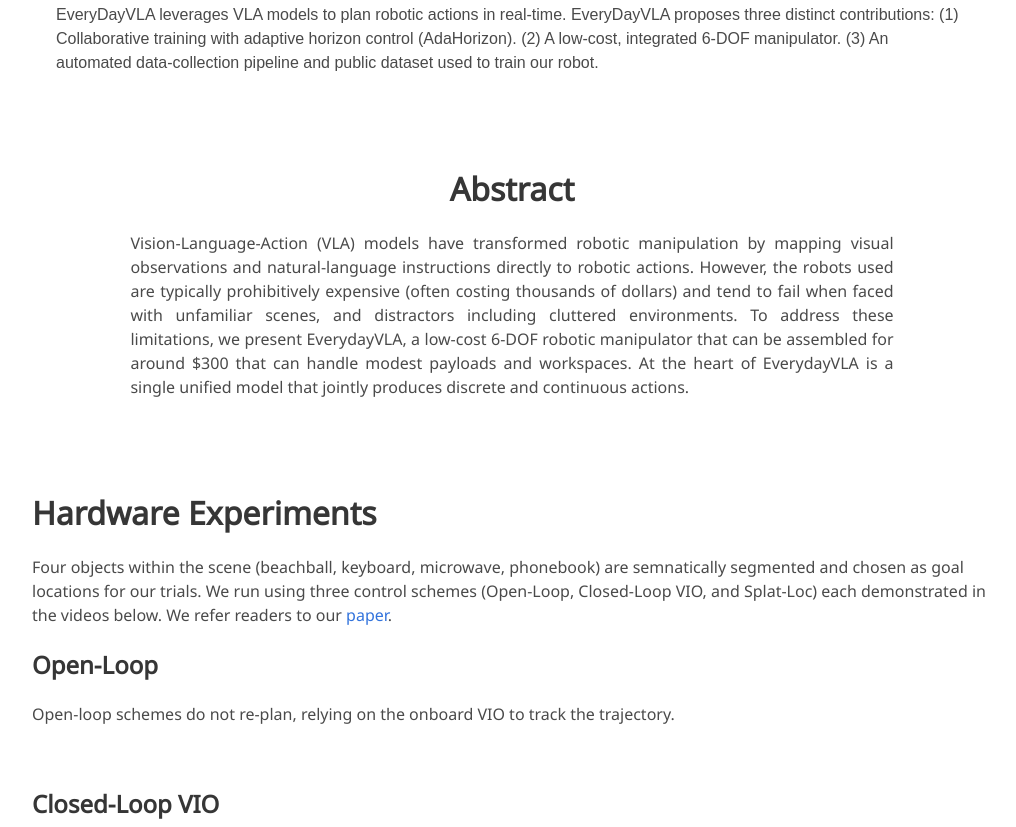
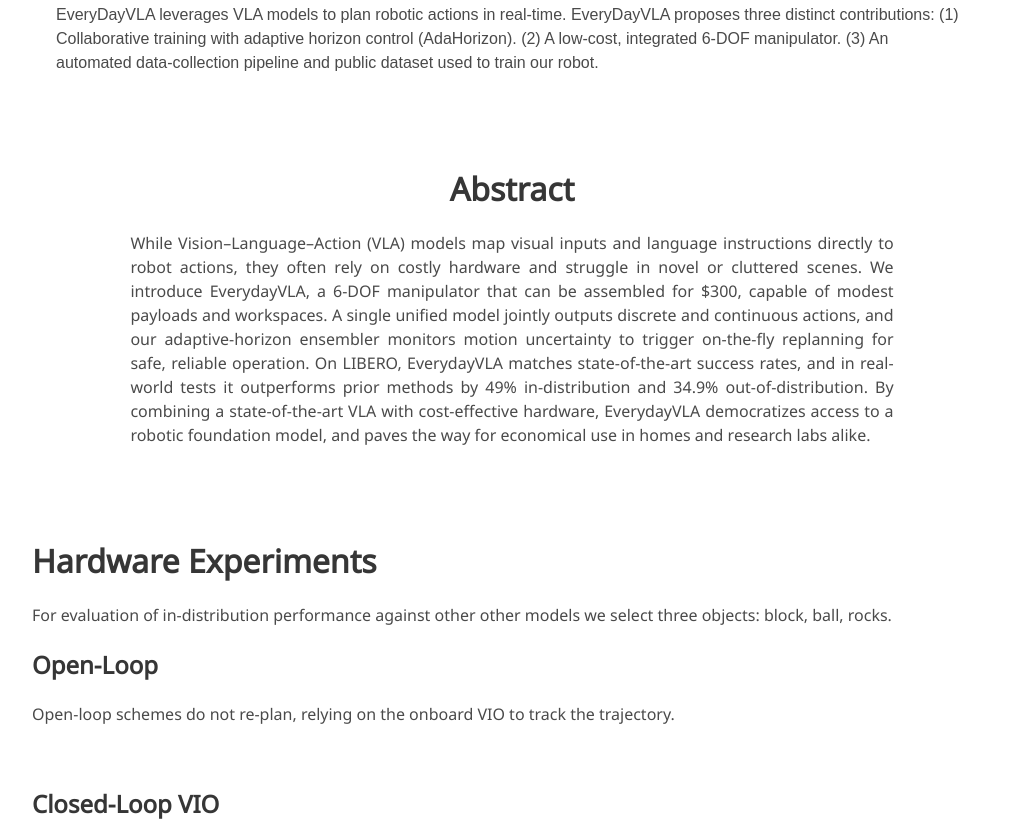
Before and after one commit to samchopra2003/everydayvla, a plain HTML site: page index.html in a window 1280 px wide. Shown: the part 573-1400 px from the top of the page, without its empty margins (128-1144 px from the left). Drawn offline with nearby package versions, Linux system fonts and the light colour scheme; a script that the page names is missing; some icons are missing; a web font is replaced by a local one.

Commit message:
updated abstract

```diff
--- a/index.html
+++ b/index.html
@@ -159,10 +159,15 @@
         <h2 class="title is-3">Abstract</h2>
         <div class="content has-text-justified">
           <p>
-            Vision-Language-Action (VLA) models have transformed robotic manipulation by mapping visual observations and natural-language instructions directly to robotic actions.
-              However, the robots used are typically prohibitively expensive (often costing thousands of dollars) and tend to fail when faced with unfamiliar scenes, and
-              distractors including cluttered environments. To address these limitations, we present EverydayVLA, a low-cost 6-DOF robotic manipulator that can be assembled
-              for around $300 that can handle modest payloads and workspaces. At the heart of EverydayVLA is a single unified model that jointly produces discrete and continuous actions.
+            While Vision–Language–Action (VLA) models map visual inputs and language instructions directly to robot
+            actions, they often rely on costly hardware and struggle in novel or cluttered scenes. We introduce
+            EverydayVLA, a 6-DOF manipulator that can be assembled for $300, capable of modest payloads and
+            workspaces. A single unified model jointly outputs discrete and continuous actions, and our
+            adaptive-horizon ensembler monitors motion uncertainty to trigger on-the-fly replanning for safe,
+            reliable operation. On LIBERO, EverydayVLA matches state-of-the-art success rates, and in real-world
+            tests it outperforms prior methods by 49% in-distribution and 34.9% out-of-distribution. By combining a
+            state-of-the-art VLA with cost-effective hardware, EverydayVLA democratizes access to a robotic
+            foundation model, and paves the way for economical use in homes and research labs alike.
           </p>
         </div>
       </div>
@@ -180,9 +185,8 @@
       <div class="column is-full-width">
         <h2 class="title is-3">Hardware Experiments</h2>
         <p>
-          Four objects within the scene (beachball, keyboard, microwave, phonebook) are semnatically segmented
-          and chosen as goal locations for our trials. We run using three control schemes (Open-Loop, Closed-Loop VIO, and Splat-Loc) each demonstrated in the videos below.
-          We refer readers to our <a href="https://arxiv.org/abs/2403.02751">paper</a>.
+          For evaluation of in-distribution performance against other other models we select three objects:
+          block, ball, rocks.
         </p>
         <br/>
 
```
